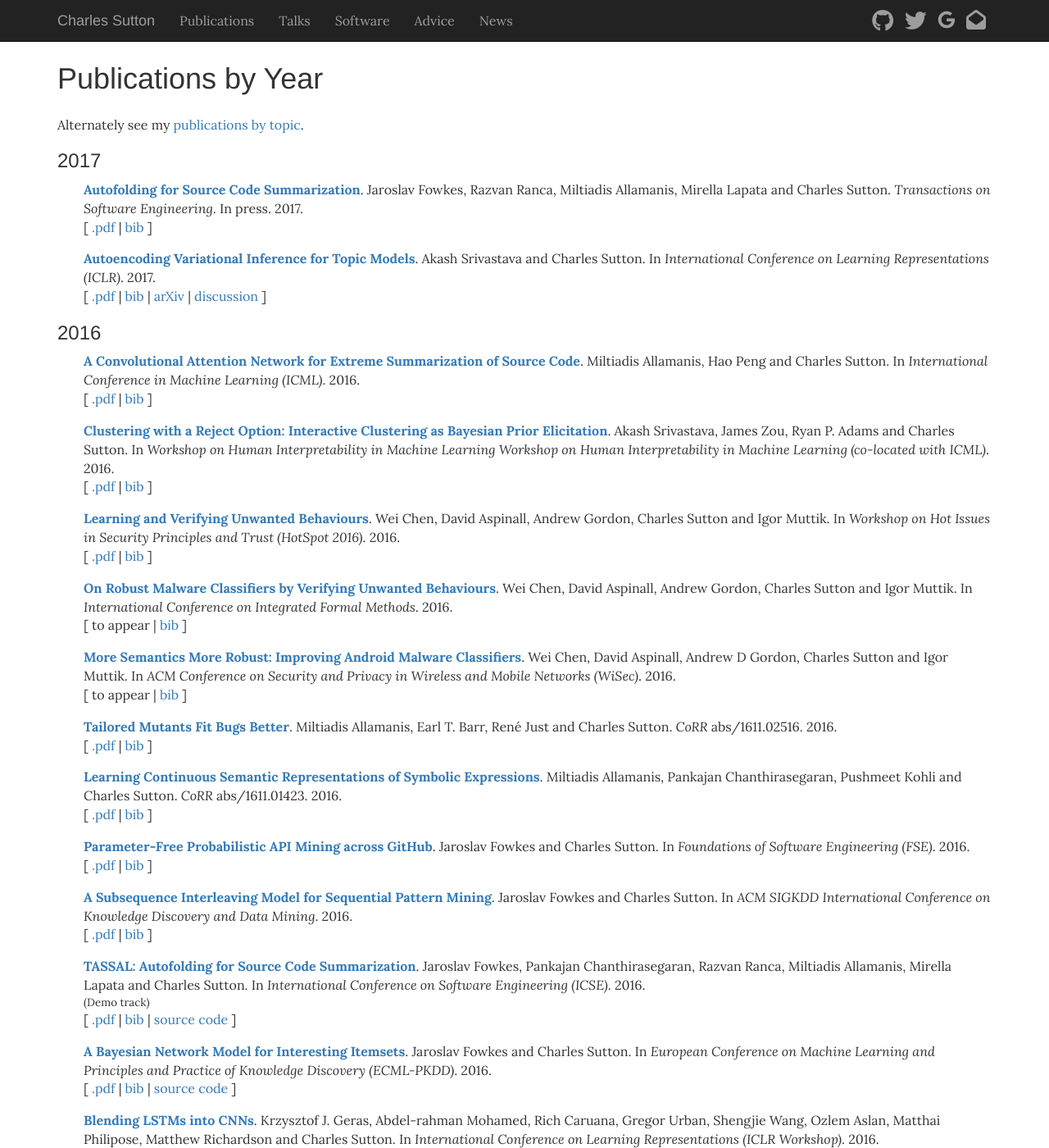
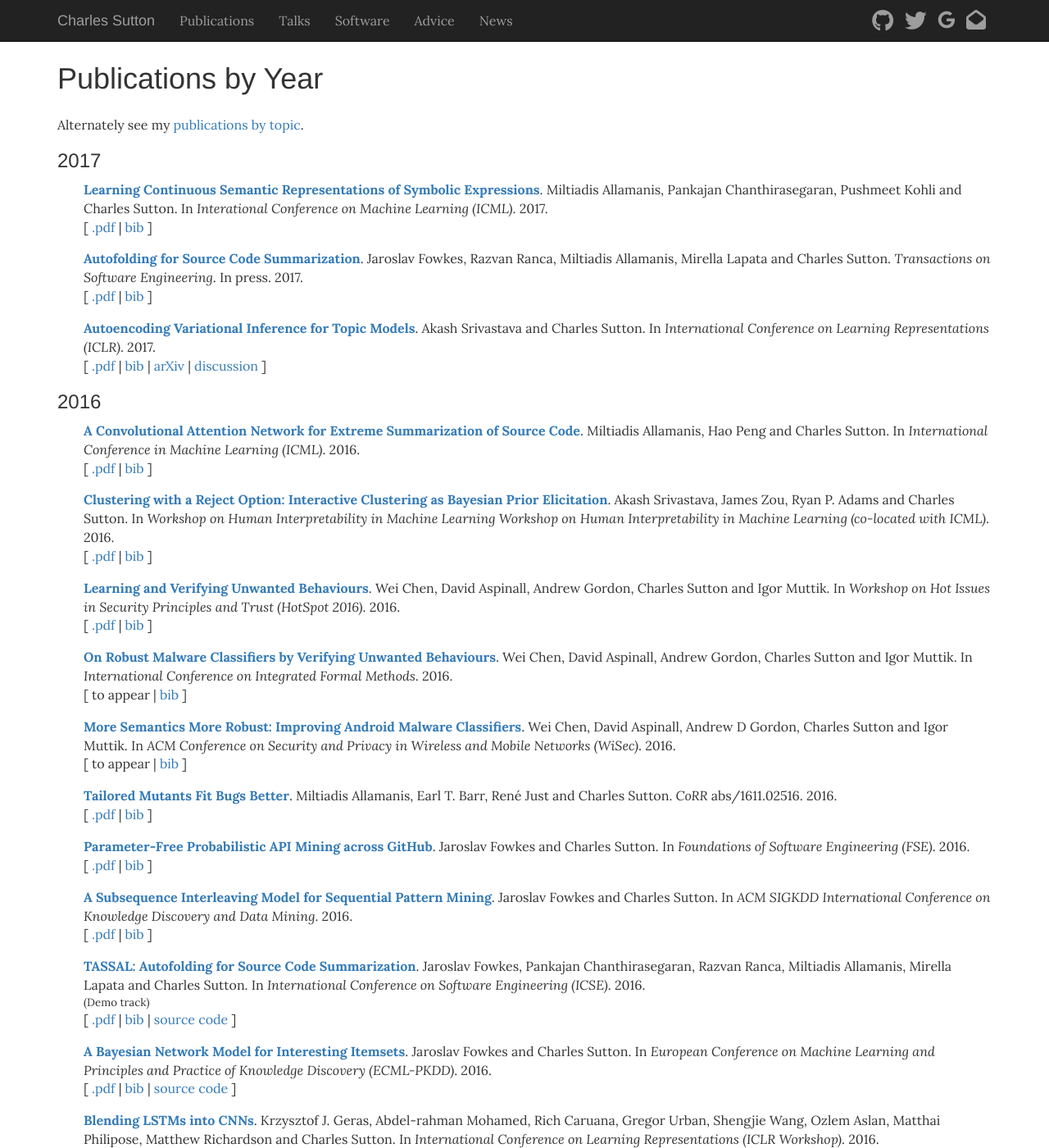
Before and after one commit to casutton/homepage.csutton, a Jekyll site: the page built from publications.html, in a window 1280 px wide and 1400 px high. Shown: the whole window at 82% size. Built offline with Jekyll 4.4.1, drawn with Linux system fonts in a browser that asks for light colours; nearby versions of some CDN libraries.

Commit message:
oops fix broken div

```diff
--- a/_includes/pubs-by-year.html
+++ b/_includes/pubs-by-year.html
@@ -3,6 +3,61 @@
 
               <h3 class="year">2017</h3>
                <OL>
+
+                   <li class="bibitem">
+
+
+
+
+
+<p>
+
+
+
+<a href="http://arxiv.org/abs/1611.01423"><b>Learning Continuous Semantic Representations of Symbolic Expressions</b></a>.&nbsp;Miltiadis Allamanis, Pankajan Chanthirasegaran, Pushmeet Kohli and Charles Sutton.
+	In <i>Interational Conference on Machine Learning (ICML)</i>.  2017.
+
+
+
+
+
+</p>
+
+
+
+
+<p>
+   [
+
+     <a href="http://arxiv.org/abs/1611.01423">.pdf</a>
+
+
+     | <a href="javascript:toggle('biballamanis17symbolic', 'bib_link_allamanis17symbolic', 'bib')"  id="bib_link_allamanis17symbolic">bib</a>
+
+
+
+
+
+   ]
+</p>
+
+
+
+<div id="divallamanis17symbolic"></div>
+<div style="display:none;" id="absallamanis17symbolic"><div class="abstract"></div></div>
+
+<div style="display:none;" id="biballamanis17symbolic"><pre class="bibtex">@inproceedings{allamanis17symbolic,
+  author = {Allamanis, Miltiadis and Chanthirasegaran, Pankajan and Kohli, Pushmeet and Sutton, Charles},
+  booktitle = {Interational Conference on Machine Learning (ICML)},
+  journal = {CoRR},
+  title = {Learning Continuous Semantic Representations of Symbolic Expressions},
+  year = {2017}
+}
+</pre></div>
+
+
+
+</li>
 
                    <li class="bibitem">
 
@@ -446,63 +501,6 @@
   journal = {CoRR},
   title = {Tailored Mutants Fit Bugs Better},
   volume = {abs/1611.02516},
-  year = {2016}
-}
-</pre></div>
-
-
-
-</li>
-
-                   <li class="bibitem">
-
-
-
-
-
-<p>
-
-
-
-<a href="http://arxiv.org/abs/1611.01423"><b>Learning Continuous Semantic Representations of Symbolic Expressions</b></a>.&nbsp;Miltiadis Allamanis, Pankajan Chanthirasegaran, Pushmeet Kohli and Charles Sutton.
-   <i>CoRR</i> abs/1611.01423.
-
-  2016.
-
-
-
-
-
-</p>
-
-
-
-
-<p>
-   [
-
-     <a href="http://arxiv.org/abs/1611.01423">.pdf</a>
-
-
-     | <a href="javascript:toggle('bibdblp:journals/corr/allamaniscks16', 'bib_link_dblp:journals/corr/allamaniscks16', 'bib')"  id="bib_link_dblp:journals/corr/allamaniscks16">bib</a>
-
-
-
-
-
-   ]
-</p>
-
-
-
-<div id="divdblp:journals/corr/allamaniscks16"></div>
-<div style="display:none;" id="absdblp:journals/corr/allamaniscks16"><div class="abstract"></div></div>
-
-<div style="display:none;" id="bibdblp:journals/corr/allamaniscks16"><pre class="bibtex">@article{dblp:journals/corr/allamaniscks16,
-  author = {Allamanis, Miltiadis and Chanthirasegaran, Pankajan and Kohli, Pushmeet and Sutton, Charles},
-  journal = {CoRR},
-  title = {Learning Continuous Semantic Representations of Symbolic Expressions},
-  volume = {abs/1611.01423},
   year = {2016}
 }
 </pre></div>
--- a/index.html
+++ b/index.html
@@ -46,8 +46,8 @@ Skype: casutton<br/>
 
 <div class="container">
 
+<div class="row">
   <!--
-<div class="row">
     <div class="col-md-1"></div>
     <div class="breaking col-md-10">
         <p><b>PhD position available for Sept 2017:</b> <a href="news/lodephd2017.html">Deep learning for data visualization and understanding.</a></p>
```
